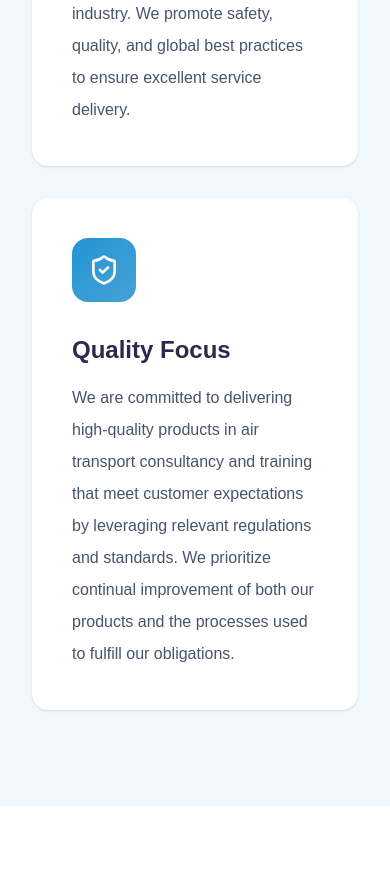
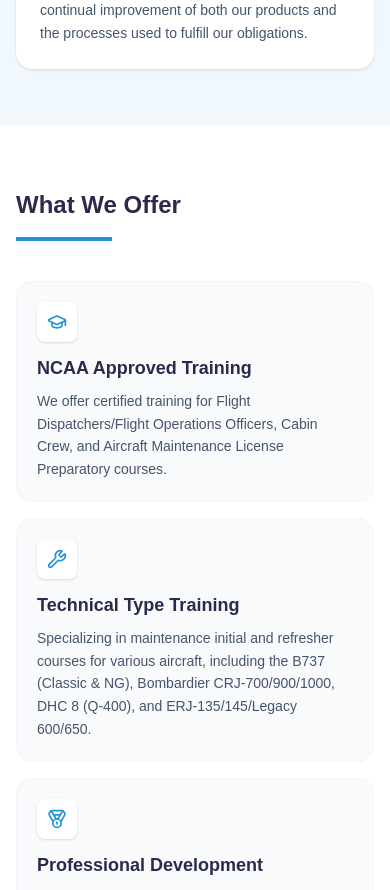
Before and after one commit to fortunedwards/aviation-project, a React (Vite) app in the folder client/: page /about in a window 390 px wide. Shown: the part 3120-4010 px from the top of the page. Built offline with nearby package versions, Linux system fonts and the light colour scheme; no server answers.

Commit message:
Tighten About page mobile spacing

```diff
--- a/client/src/pages/AboutPage.jsx
+++ b/client/src/pages/AboutPage.jsx
@@ -209,65 +209,65 @@
         </RevealSection>
       </section>
 
-      <section className="bg-[#99D2F2]/15 px-8 py-24">
+      <section className="bg-[#99D2F2]/15 px-4 py-14 sm:px-8 sm:py-24">
         <RevealSection className="mx-auto max-w-7xl">
-          <div className="grid gap-8 md:grid-cols-3">
+          <div className="grid gap-4 md:grid-cols-3 sm:gap-8">
             {CORE_IDENTITY.map((item) => (
               <article
                 key={item.title}
-                className="rounded-2xl bg-white p-10 text-slate-600 shadow-sm transition-shadow duration-300 hover:shadow-md"
+                className="rounded-2xl bg-white p-6 text-slate-600 shadow-sm transition-shadow duration-300 hover:shadow-md sm:p-10"
               >
-                <div className="mb-8 inline-flex h-16 w-16 items-center justify-center rounded-2xl bg-gradient-to-br from-[#2095D3] to-[#45A1D6] text-white">
-                  <item.icon className="h-8 w-8" />
+                <div className="mb-4 inline-flex h-12 w-12 items-center justify-center rounded-2xl bg-gradient-to-br from-[#2095D3] to-[#45A1D6] text-white sm:mb-8 sm:h-16 sm:w-16">
+                  <item.icon className="h-6 w-6 sm:h-8 sm:w-8" />
                 </div>
-                <h3 className="mb-4 text-2xl font-black text-brand-deep">{item.title}</h3>
-                <p className="text-base leading-8 text-slate-600">{item.text}</p>
+                <h3 className="mb-3 text-lg font-black text-brand-deep sm:mb-4 sm:text-2xl">{item.title}</h3>
+                <p className="text-sm leading-relaxed text-slate-600 sm:text-base sm:leading-8">{item.text}</p>
               </article>
             ))}
           </div>
         </RevealSection>
       </section>
 
-      <section className="bg-white py-32 px-container-padding">
+      <section className="bg-white px-4 py-16 sm:px-container-padding sm:py-32">
         <RevealSection className="mx-auto max-w-7xl">
-          <div className="mb-14">
-            <h2 className="mb-4 text-4xl font-black text-brand-deep">What We Offer</h2>
+          <div className="mb-10 sm:mb-14">
+            <h2 className="mb-4 text-2xl font-black text-brand-deep sm:text-4xl">What We Offer</h2>
             <div className="h-1 w-24 bg-brand-primary" />
           </div>
 
-          <div className="grid gap-6 md:grid-cols-2">
+          <div className="grid gap-4 md:grid-cols-2 sm:gap-6">
             {OFFERINGS.map((item, index) => (
               <article
                 key={item.title}
-                className={`rounded-2xl border border-slate-100 bg-slate-50 p-8 transition-all duration-300 hover:-translate-y-1 hover:shadow-lg ${
+                className={`rounded-2xl border border-slate-100 bg-slate-50 p-5 transition-all duration-300 hover:-translate-y-1 hover:shadow-lg sm:p-8 ${
                   index === OFFERINGS.length - 1 ? 'md:col-span-2 md:mx-auto md:max-w-2xl' : ''
                 }`}
               >
-                <div className="mb-4 inline-flex h-11 w-11 items-center justify-center rounded-lg bg-white text-brand-primary shadow-sm">
+                <div className="mb-3 inline-flex h-10 w-10 items-center justify-center rounded-lg bg-white text-brand-primary shadow-sm sm:mb-4 sm:h-11 sm:w-11">
                   <item.icon className="h-5 w-5" />
                 </div>
-                <h3 className="text-xl font-bold text-brand-deep">{item.title}</h3>
-                <p className="mt-3 leading-8 text-slate-600">{item.text}</p>
+                <h3 className="text-lg font-bold text-brand-deep sm:text-xl">{item.title}</h3>
+                <p className="mt-2 text-sm leading-relaxed text-slate-600 sm:mt-3 sm:text-base sm:leading-8">{item.text}</p>
               </article>
             ))}
           </div>
         </RevealSection>
       </section>
 
-      <section className="border-t border-[#99D2F2]/20 bg-white px-8 py-24">
+      <section className="border-t border-[#99D2F2]/20 bg-white px-4 py-16 sm:px-8 sm:py-24">
         <RevealSection className="mx-auto max-w-7xl">
-          <div className="mb-20 text-center">
-            <h2 className="mb-4 text-4xl font-black text-brand-deep">Our Amazing Team</h2>
+          <div className="mb-12 text-center sm:mb-20">
+            <h2 className="mb-4 text-2xl font-black text-brand-deep sm:text-4xl">Our Amazing Team</h2>
             <p className="text-slate-500">Meet the professionals driving our standards and impact.</p>
           </div>
 
-          <div className="grid grid-cols-2 gap-8 md:grid-cols-3 lg:grid-cols-5">
+          <div className="grid grid-cols-2 gap-4 md:grid-cols-3 lg:grid-cols-5 sm:gap-8">
             {TEAM_MEMBERS.map((member) => (
               <article key={member.role} className="group text-center">
-                <div className="mx-auto mb-6 flex h-32 w-32 items-center justify-center rounded-full bg-[#2095D3]/10 text-[#2095D3] transition-colors group-hover:bg-[#2095D3]/20">
-                  <UserCircle2 className="h-14 w-14" />
+                <div className="mx-auto mb-4 flex h-24 w-24 items-center justify-center rounded-full bg-[#2095D3]/10 text-[#2095D3] transition-colors group-hover:bg-[#2095D3]/20 sm:mb-6 sm:h-32 sm:w-32">
+                  <UserCircle2 className="h-10 w-10 sm:h-14 sm:w-14" />
                 </div>
-                <h5 className="text-lg font-bold text-[#2B2A4C]">{member.name}</h5>
+                <h5 className="text-sm font-bold text-[#2B2A4C] sm:text-lg">{member.name}</h5>
                 <p className="mt-1 text-[10px] font-bold uppercase tracking-wider text-[#2095D3]">{member.role}</p>
               </article>
             ))}
```
